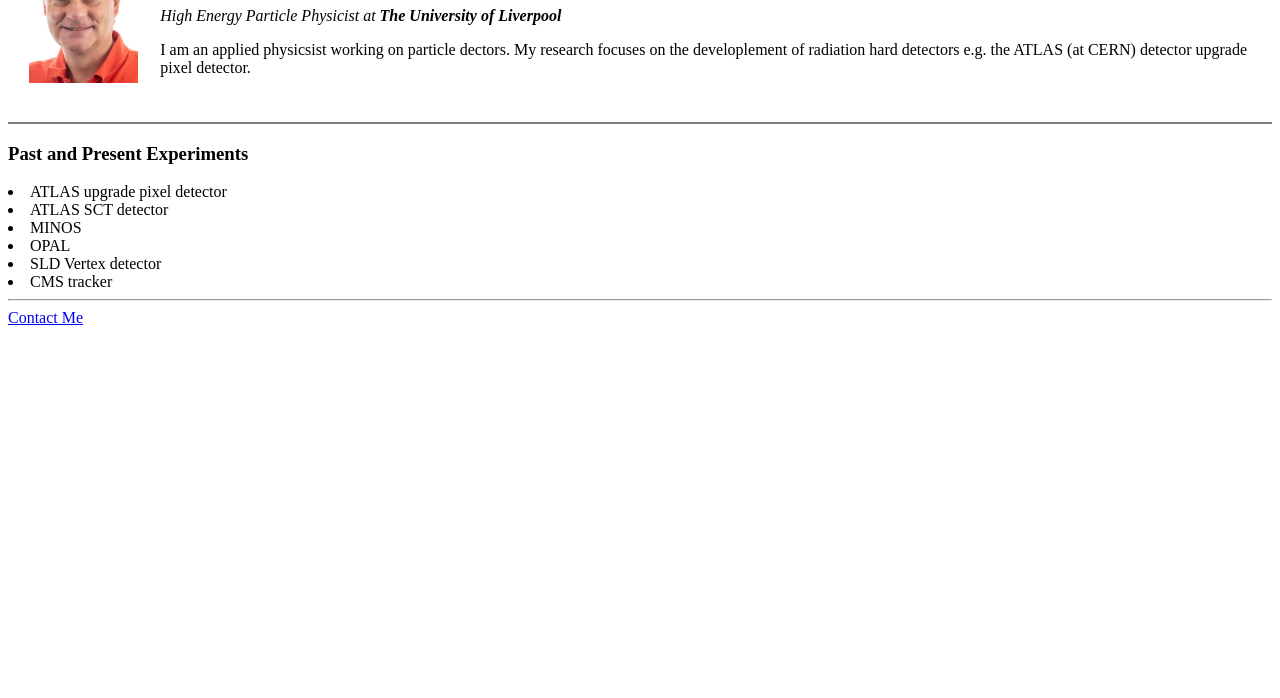
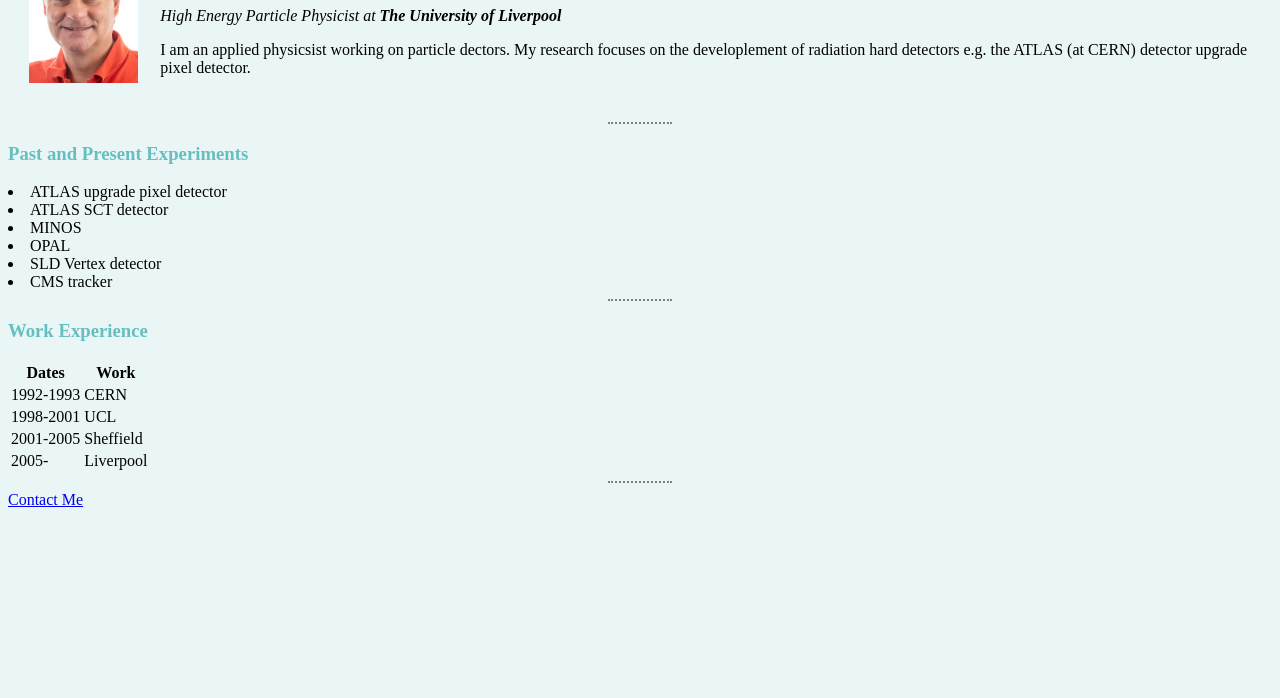
Before and after one commit to pjdervan/webpage, a plain HTML site: page index.html in a window 1280 px wide. Shown: the part 102-800 px from the top of the page. Drawn offline with Linux system fonts and the light colour scheme.

Commit message:
Add files via upload

```diff
--- /dev/null
+++ b/css/styles.css
@@ -0,0 +1,19 @@
+body {
+  background-color: #EAF6F6;
+}
+
+h1 {
+  color: #66BFBF;
+}
+
+h3 {
+  color: #66BFBF;
+}
+
+hr {
+  border-style: none;
+  border-top-style: dotted;
+  border-color: grey;
+  border-width: 2px;
+  width: 5%;
+}
--- a/index.html
+++ b/index.html
@@ -1,9 +1,11 @@
 <!DOCTYPE html>
-<html lang="en" dir="ltr">
+<html>
 
 <head>
   <meta charset="utf-8">
   <title>Paul's Personal Site</title>
+  <link rel="stylesheet" href="css/styles.css">
+
 </head>
 
 <body>
@@ -18,7 +20,7 @@
     detector upgrade pixel detector.</p></td>
   </tr>
   </table>
-  <hr size="2" noshade>
+  <hr>
 
   <h3>Past and Present Experiments</h3>
   <ui>
@@ -29,9 +31,35 @@
     <li>SLD Vertex detector</li>
     <li>CMS tracker</li>
   </ui>
+  <hr>
+  <h3>Work Experience</h3>
+  <table>
+    <thead>
+      <tr>
+        <th>Dates</th>
+        <th>Work</th>
+      </tr>
+    </thead>
+    <tbody>
+      <tr>
+        <td>1992-1993</td>
+        <td>CERN</td>
+      </tr><tr>
+        <td>1998-2001</td>
+        <td>UCL</td>
+      </tr><tr>
+        <td>2001-2005</td>
+        <td>Sheffield</td>
+      </tr><tr>
+        <td>2005-</td>
+        <td>Liverpool</td>
+      </tr>
+    </tbody>
+  </table>
 
-<hr>
-<a href="contact-me.html">Contact Me</a>
+
+  <hr>
+  <a href="contact-me.html">Contact Me</a>
 
 </body>
 
```
